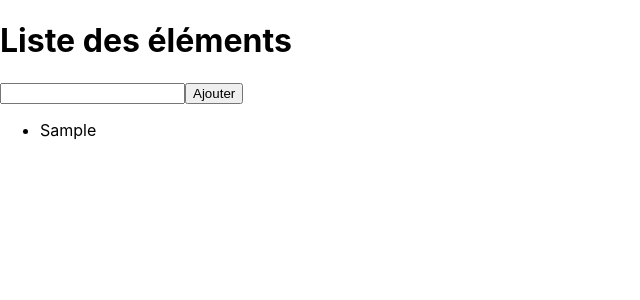
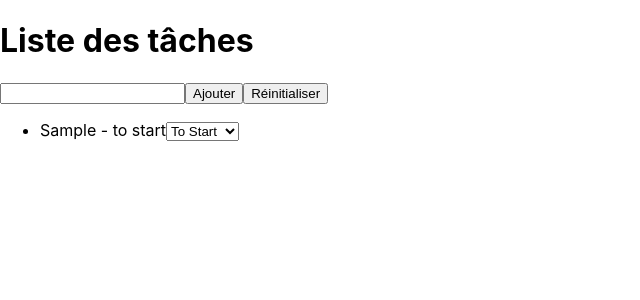
Before and after one commit to mariemtrn/my-todolist, a React app: page / in a window 1280 px wide. Both pictures are taken after typing "Sample" into the empty fields and a click on the button "Ajouter". Shown: the top 300 px of the page, without its empty margins (0-640 px from the left). Built offline with nearby package versions, Linux system fonts and the light colour scheme.

Commit message:
add status to task + reinit mode for task

```diff
--- a/src/App.tsx
+++ b/src/App.tsx
@@ -1,23 +1,33 @@
 import React, { useState } from 'react';
 import { useSelector, useDispatch } from 'react-redux';
-import { addElement } from '@store/actions.store';
+import { addTask, resetTasks, updateTaskStatus } from '@store/actions.store';
 import { RootState } from '@store/types.store';
+import { TaskStatus } from '@utils/enums.utils';
 
 const App: React.FC = () => {
   const [input, setInput] = useState<string>('');
-  const items = useSelector((state: RootState) => state.items);
+  const tasks = useSelector((state: RootState) => state.tasks);
   const dispatch = useDispatch();
 
-  const handleAddElement = () => {
+  const handleAddTask = () => {
     if (input.trim()) {
-      dispatch(addElement(input));
+      dispatch(addTask(input));
       setInput('');
     }
   };
 
+  const handleStatusChange = (id: number, status: TaskStatus) => {
+    dispatch(updateTaskStatus(id, status));
+  };
+
+  const handleResetTasks = () => {
+    dispatch(resetTasks());
+    localStorage.removeItem('reduxState');
+  };
+
   return (
     <div>
-      <h1>Liste des éléments</h1>
+      <h1>Liste des tâches</h1>
       <input
         type="text"
         value={input}
@@ -25,10 +35,23 @@ const App: React.FC = () => {
           setInput(e.target.value);
         }}
       />
-      <button onClick={handleAddElement}>Ajouter</button>
+      <button onClick={handleAddTask}>Ajouter</button>
+      <button onClick={handleResetTasks}>Réinitialiser</button>
       <ul>
-        {items.map((item, index) => (
-          <li key={index}>{item}</li>
+        {tasks.map(task => (
+          <li key={task.id}>
+            {task.text} - {task.status}
+            <select
+              value={task.status}
+              onChange={(e) => {
+                handleStatusChange(task.id, e.target.value as TaskStatus);
+              }}
+            >
+              <option value={TaskStatus.TO_START}>To Start</option>
+              <option value={TaskStatus.DOING}>Doing</option>
+              <option value={TaskStatus.FINISHED}>Finished</option>
+            </select>
+          </li>
         ))}
       </ul>
     </div>
--- a/src/store/actions.store.ts
+++ b/src/store/actions.store.ts
@@ -1,6 +1,20 @@
-import { AddElementAction } from '@src/store/types.store';
+import { AddTaskAction, ResetTasksAction, UpdateTaskStatusAction } from '@store/types.store';
+import { ActionType, TaskStatus } from '@utils/enums.utils';
 
-export const addElement = (element: string): AddElementAction => ({
-  type: 'ADD_ELEMENT',
-  payload: element
+export const addTask = (text: string): AddTaskAction => ({
+  type: ActionType.ADD_TASK,
+  payload: {
+    id: Date.now(),
+    text,
+    status: TaskStatus.TO_START
+  }
 });
+
+export const updateTaskStatus = (id: number, status: TaskStatus): UpdateTaskStatusAction => ({
+  type: ActionType.UPDATE_TASK_STATUS,
+  payload: { id, status }
+});
+
+export const resetTasks = (): ResetTasksAction => ({
+  type: ActionType.RESET_TASKS
+});
--- a/src/store/reducers.store.ts
+++ b/src/store/reducers.store.ts
@@ -1,16 +1,26 @@
-import { ActionTypes, RootState } from '@store/types.store';
+import { ActionTypes, RootState, Task } from '@store/types.store';
+import { ActionType } from '@utils/enums.utils';
 
 const initialState: RootState = {
-  items: []
+  tasks: []
 };
 
 const rootReducer = (state = initialState, action: ActionTypes): RootState => {
   switch (action.type) {
-    case 'ADD_ELEMENT':
+    case ActionType.ADD_TASK:
       return {
         ...state,
-        items: [...state.items, action.payload]
+        tasks: [...state.tasks, action.payload]
       };
+    case ActionType.UPDATE_TASK_STATUS:
+      return {
+        ...state,
+        tasks: state.tasks.map((task: Task) =>
+          task.id === action.payload.id ? { ...task, status: action.payload.status } : task
+        )
+      };
+    case ActionType.RESET_TASKS:
+      return initialState;
     default:
       return state;
   }
--- /dev/null
+++ b/src/utils/enums.utils.ts
@@ -0,0 +1,11 @@
+export enum TaskStatus {
+  TO_START = 'to start',
+  DOING = 'doing',
+  FINISHED = 'finished'
+}
+
+export enum ActionType {
+  ADD_TASK = 'ADD_TASK',
+  UPDATE_TASK_STATUS = 'UPDATE_TASK_STATUS',
+  RESET_TASKS = 'RESET_TASKS'
+}
```
Also changed, not shown: src/store/types.store.ts (+23 -6 lines).
